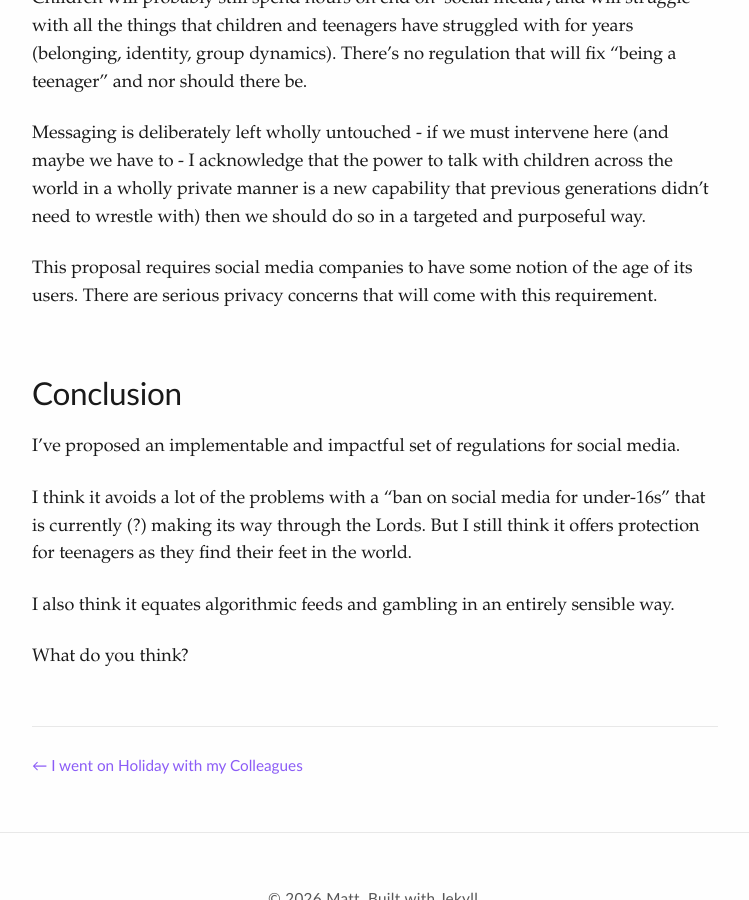
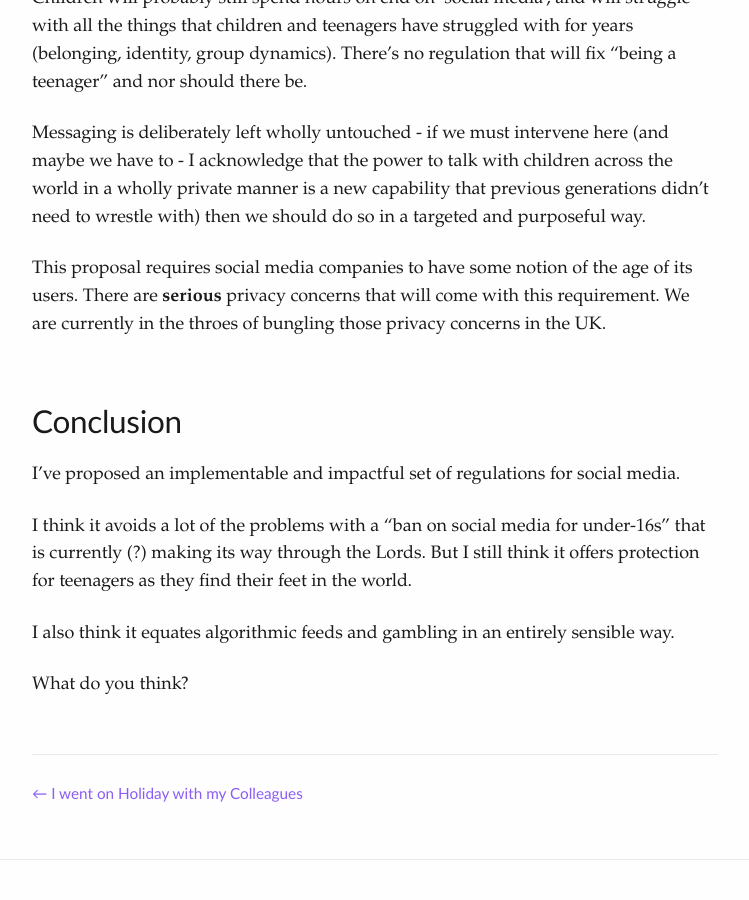
Before and after one commit to Kali89/kali89.github.io, a Jekyll site: the page built from _posts/2026-01-28-social-media-regulation.md, in a window 1280 px wide and 900 px high, scrolled down 4080 px. Shown: the whole window, without its empty margins (265-1014 px from the left). Built offline with Jekyll 4.4.1, drawn with Linux system fonts in a browser that asks for light colours.

Commit message:
Strengthen privacy problems

```diff
--- a/_posts/2026-01-28-social-media-regulation.md
+++ b/_posts/2026-01-28-social-media-regulation.md
@@ -151,8 +151,9 @@ generations didn't need to wrestle with) then we should do so in a targeted and
 purposeful way.
 
 This proposal requires social media companies to have some notion of the age of
-its users. There are serious privacy concerns that will come with this
-requirement.
+its users. There are **serious** privacy concerns that will come with this
+requirement. We are currently in the throes of bungling those privacy concerns
+in the UK.
 
 ## Conclusion
 
```
